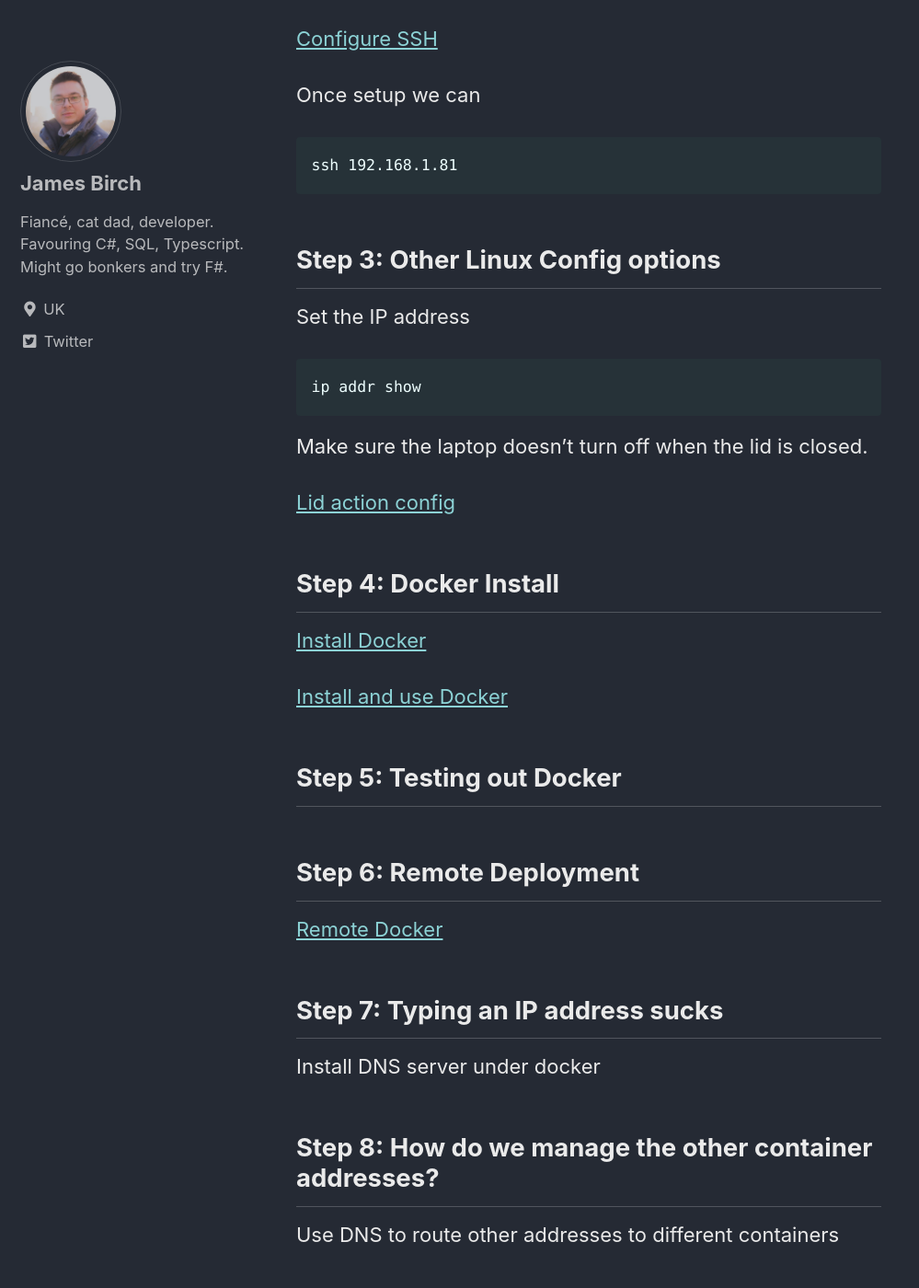
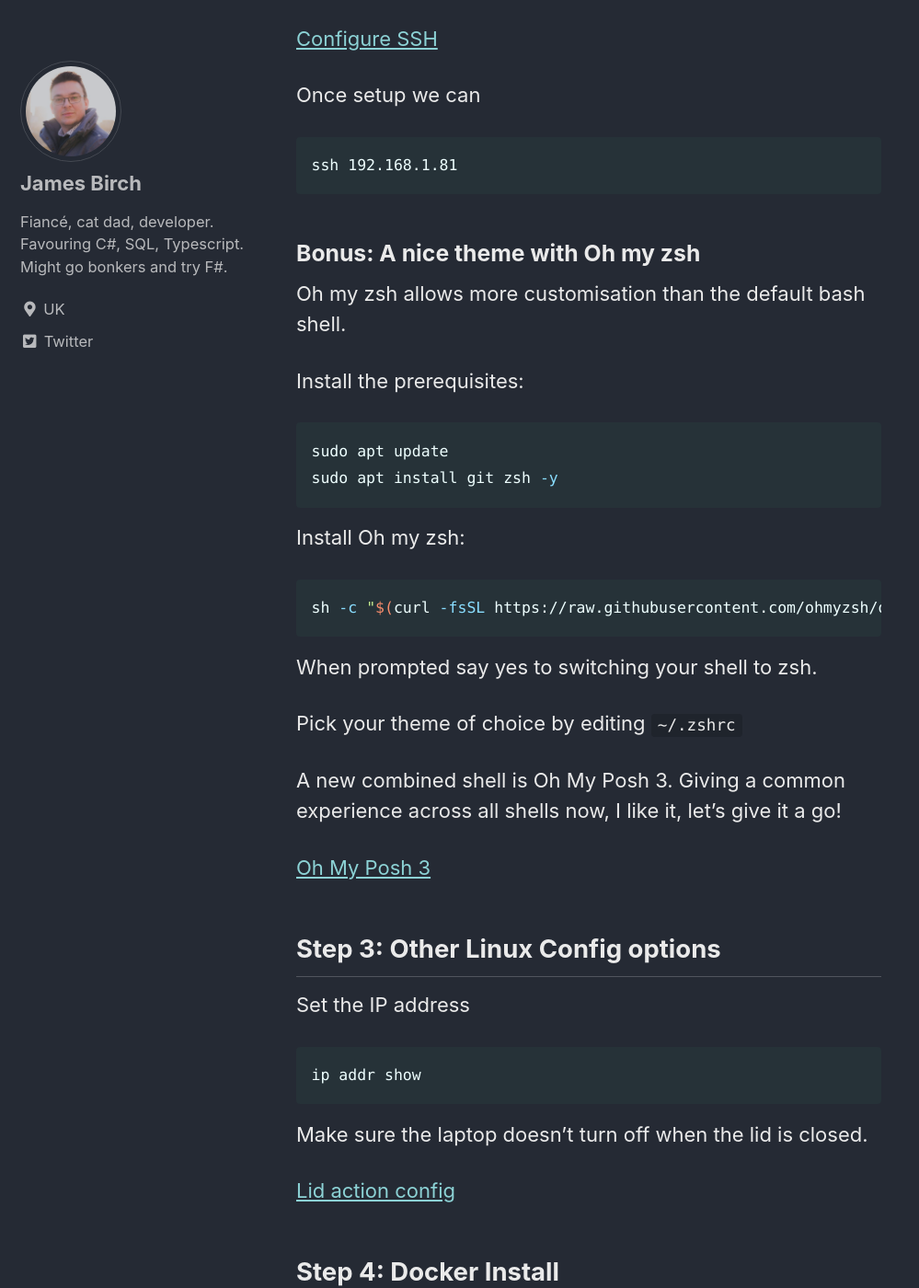
Before and after one commit to jamesrbirch/jamesrbirch.github.io, a Jekyll site: the page built from _posts/2021-02-13-time-to-setup-a-dev-environment.md, in a window 1280 px wide and 1400 px high, scrolled down 2339 px. Shown: the whole window at 92% size, without its empty margins (0-999 px from the left). Built offline with Jekyll 4.4.1, drawn with Linux system fonts in a browser that asks for light colours; cached includes are drawn as plain includes.

Commit message:
Added shell documentation to the article

````diff
--- a/_posts/2021-02-13-time-to-setup-a-dev-environment.md
+++ b/_posts/2021-02-13-time-to-setup-a-dev-environment.md
@@ -45,6 +45,31 @@ Once setup we can
 ssh 192.168.1.81
 ```
 
+### Bonus: A nice theme with Oh my zsh
+
+Oh my zsh allows more customisation than the default bash shell.
+
+Install the prerequisites:
+
+```shell
+sudo apt update
+sudo apt install git zsh -y
+```
+
+Install Oh my zsh:
+
+```shell
+sh -c "$(curl -fsSL https://raw.githubusercontent.com/ohmyzsh/ohmyzsh/master/tools/install.sh)"
+```
+
+When prompted say yes to switching your shell to zsh.
+
+Pick your theme of choice by editing `~/.zshrc`
+
+A new combined shell is Oh My Posh 3. Giving a common experience across all shells now, I like it, let's give it a go!
+
+[Oh My Posh 3](https://ohmyposh.dev/)
+
 ## Step 3: Other Linux Config options
 
 Set the IP address
````
